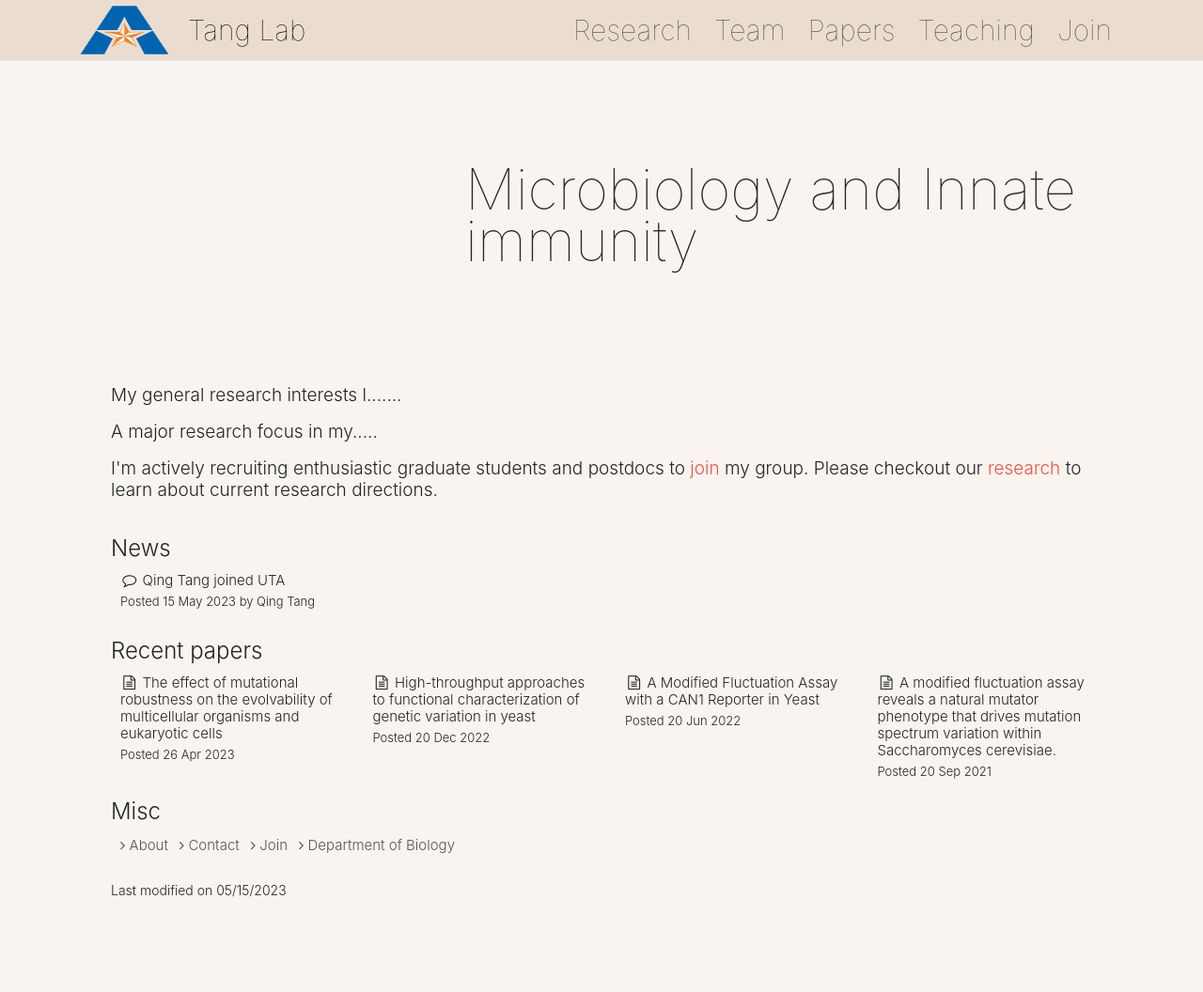
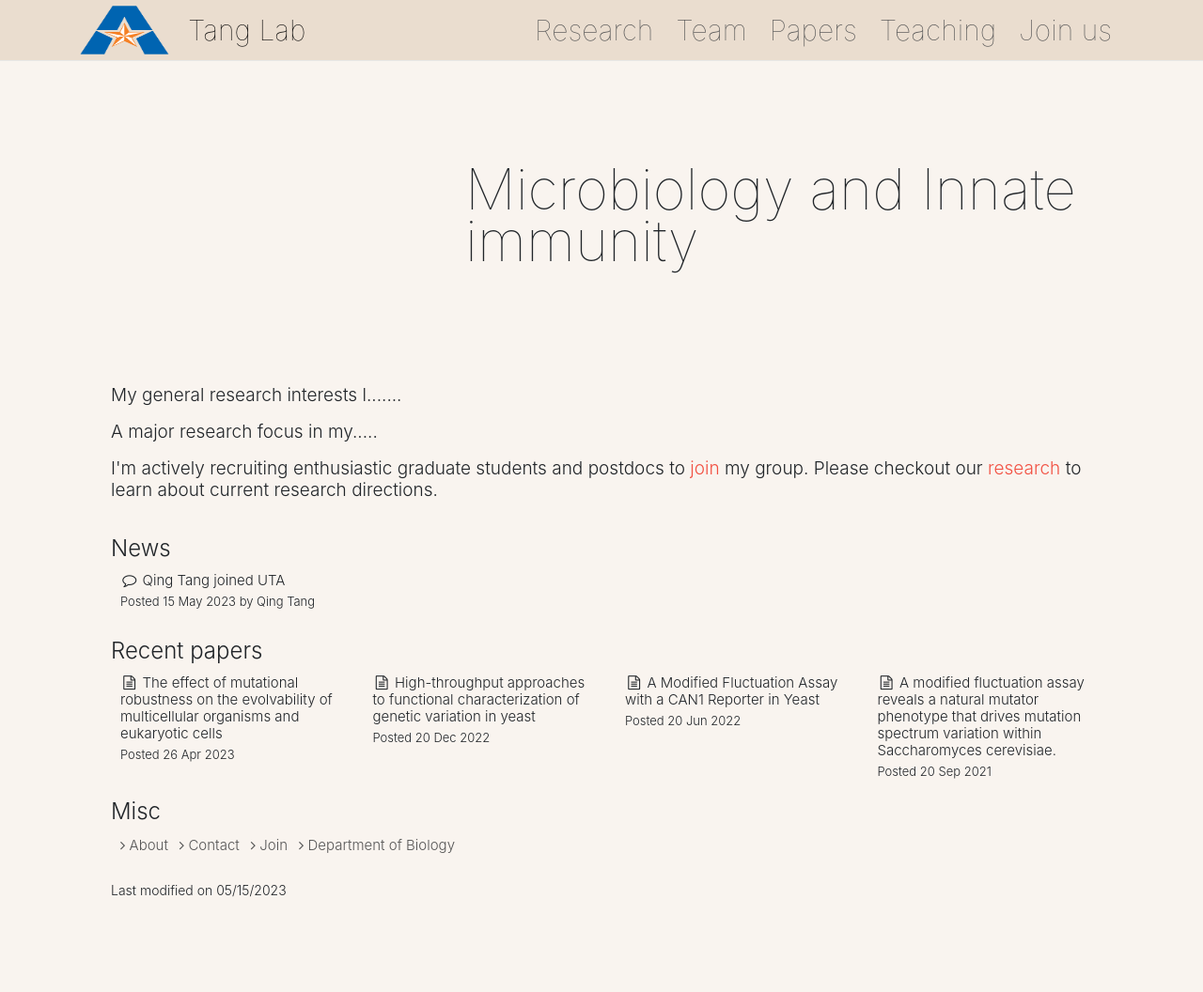
Before and after one commit to qingtanglab/qingtanglab.github.io, a Jekyll site: the page built from index.html, in a window 1280 px wide. Shown: the whole page at 94% size. Built offline with Jekyll 4.4.1, drawn with Linux system fonts in a browser that asks for light colours.

Commit message:
Update default.html

```diff
--- a/_layouts/default.html
+++ b/_layouts/default.html
@@ -103,7 +103,7 @@
 						{% else %}
 						<li class="nav-link">
 						{% endif %}
-						<a class="mx-1" href="/misc/join/">Join</a>
+						<a class="mx-1" href="/misc/join/">Join us</a>
 						</li>
 					</ul>
 				</div>
```
